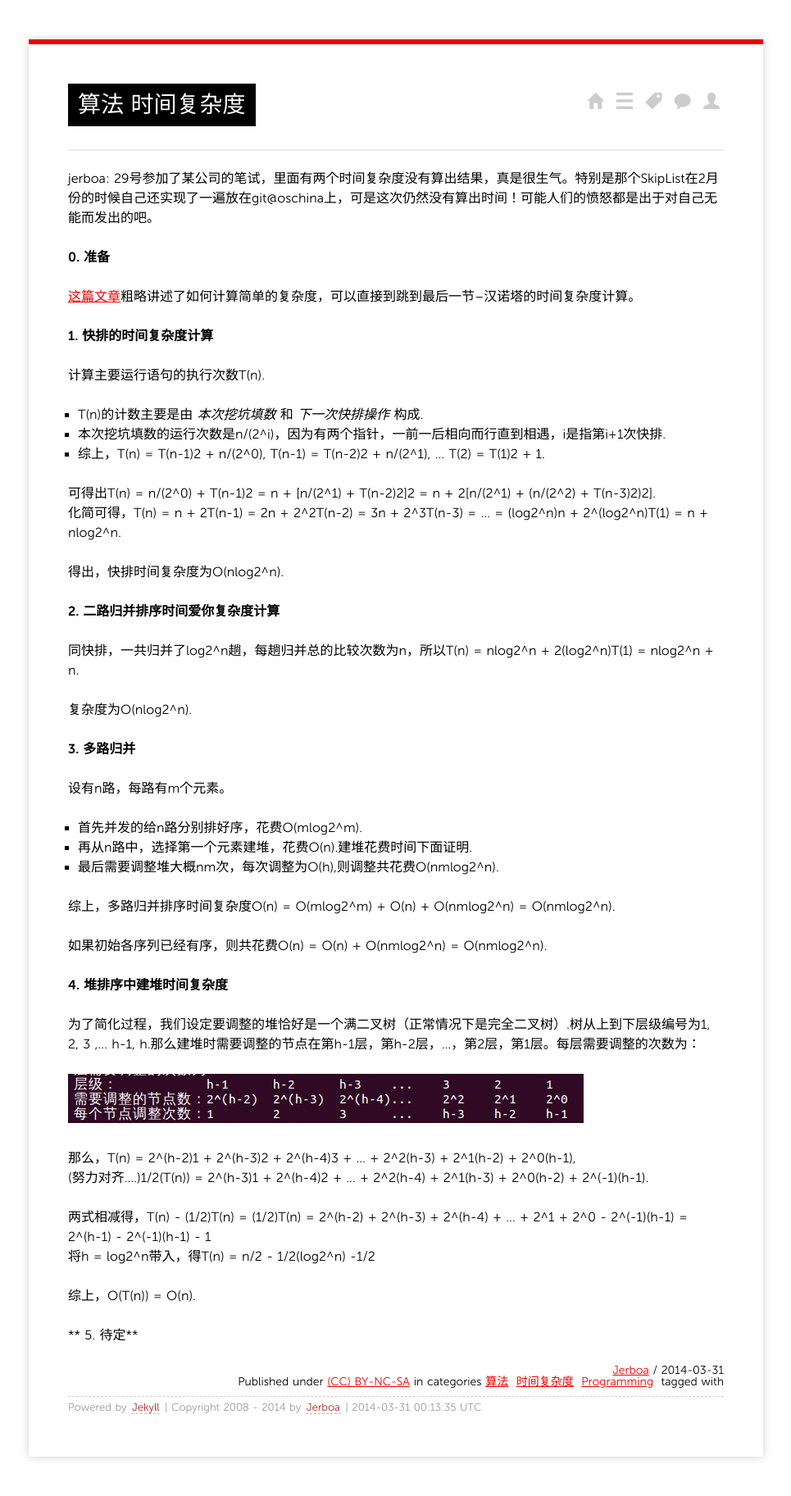
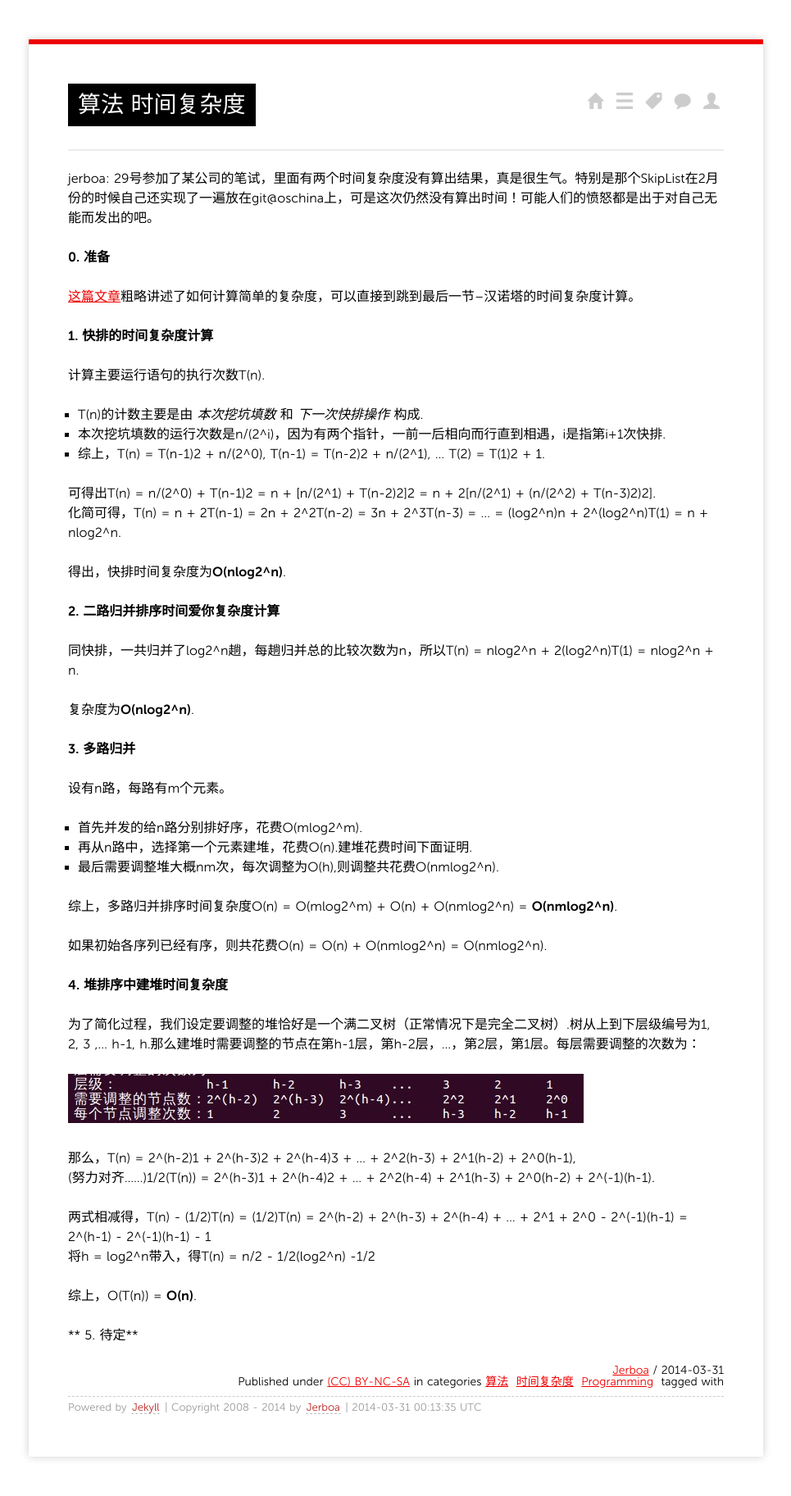
Before and after one commit to jerboa-ustc/jerboa-ustc.github.com, a Jekyll site: the page built from _posts/2014/2014-03-31-时间复杂度计算.md, in a window 1280 px wide. Shown: the whole page at 82% size, without its empty margins (157-1122 px from the left). Built offline with Jekyll 4.4.1, drawn with Linux system fonts in a browser that asks for light colours; Markdown is read by kramdown in place of the engine named in the settings; comment, search, counter and statistics services are not loaded.

```diff
--- a/_posts/2014/2014-03-31-时间复杂度计算.md
+++ b/_posts/2014/2014-03-31-时间复杂度计算.md
@@ -25,13 +25,13 @@ jerboa:
 可得出T(n) = n/(2^0) + T(n-1)2 = n + [n/(2^1) + T(n-2)2]2 = n + 2[n/(2^1) + (n/(2^2) + T(n-3)2)2].
 化简可得，T(n) = n + 2T(n-1) = 2n + 2^2T(n-2) = 3n + 2^3T(n-3) = ... = (log2^n)n + 2^(log2^n)T(1) = n + nlog2^n.
 
-得出，快排时间复杂度为O(nlog2^n).
+得出，快排时间复杂度为**O(nlog2^n)**.
 
 **2. 二路归并排序时间爱你复杂度计算**
 
 同快排，一共归并了log2^n趟，每趟归并总的比较次数为n，所以T(n) = nlog2^n + 2(log2^n)T(1) = nlog2^n + n.
 
-复杂度为O(nlog2^n).
+复杂度为**O(nlog2^n)**.
 
 **3. 多路归并**
 
@@ -41,7 +41,7 @@ jerboa:
 - 再从n路中，选择第一个元素建堆，花费O(n).建堆花费时间下面证明.
 - 最后需要调整堆大概nm次，每次调整为O(h),则调整共花费O(nmlog2^n).
 
-综上，多路归并排序时间复杂度O(n) = O(mlog2^m) + O(n) + O(nmlog2^n) = O(nmlog2^n).
+综上，多路归并排序时间复杂度O(n) = O(mlog2^m) + O(n) + O(nmlog2^n) = **O(nmlog2^n)**.
 
 如果初始各序列已经有序，则共花费O(n) = O(n) + O(nmlog2^n) = O(nmlog2^n).
 
@@ -52,11 +52,11 @@ jerboa:
 ![](/images/2014-03-31-1.jpg)
 
 那么，T(n) = 2^(h-2)1 + 2^(h-3)2 + 2^(h-4)3 + ... + 2^2(h-3) + 2^1(h-2) + 2^0(h-1),
-(努力对齐....)1/2(T(n)) = 2^(h-3)1 + 2^(h-4)2 + ... + 2^2(h-4) + 2^1(h-3) + 2^0(h-2) + 2^(-1)(h-1).
+(努力对齐......)1/2(T(n)) = 2^(h-3)1 + 2^(h-4)2 + ... + 2^2(h-4) + 2^1(h-3) + 2^0(h-2) + 2^(-1)(h-1).
 
 两式相减得，T(n) - (1/2)T(n) = (1/2)T(n) = 2^(h-2) + 2^(h-3) + 2^(h-4) + ... + 2^1 + 2^0 - 2^(-1)(h-1) = 2^(h-1) - 2^(-1)(h-1) - 1
 将h = log2^n带入，得T(n) = n/2 - 1/2(log2^n) -1/2
 
-综上，O(T(n)) = O(n).
+综上，O(T(n)) = **O(n)**.
 
 ** 5. 待定**
```
